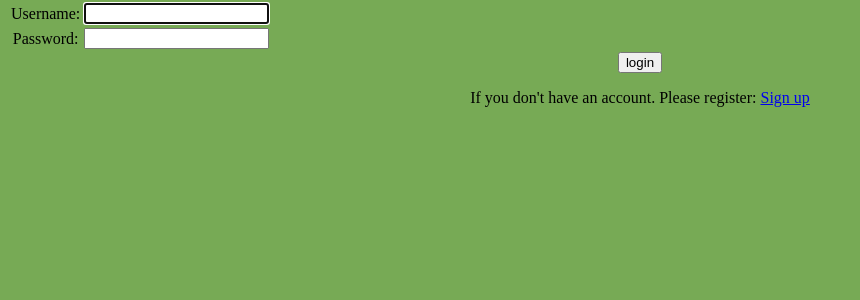
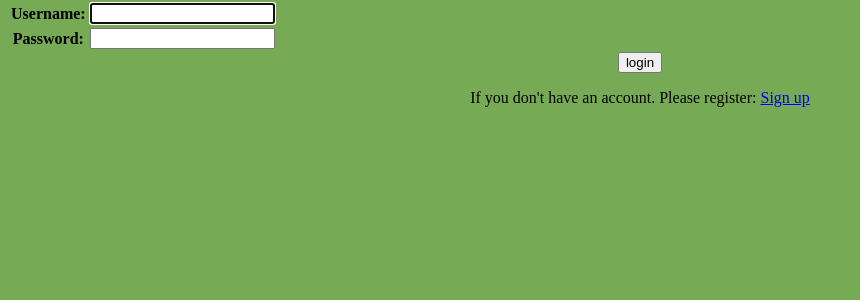
Before and after one commit to radik1999/planer, a Django app: page /accounts/login/ in a window 1280 px wide. Shown: the part 84-384 px from the top of the page, without its empty margins (0-860 px from the left). Run offline with Django 3.2, Linux system fonts and the light colour scheme; lists and menus that the app fills with data are empty.

Commit message:
add static files

```diff
--- a/authen/templates/registration/login.html
+++ b/authen/templates/registration/login.html
@@ -1,6 +1,13 @@
 {% extends 'main_template.html' %}
+{% load static %}
+
 
 {% block title %} Log in {% endblock %}
+
+{% block head %}
+<link rel="stylesheet" type="text/css" href="{% static 'authen/style_login.css' %}">
+{% endblock %}
+
 
 {% block body %}
 
@@ -16,14 +23,14 @@
 
     <form method="post" action="{% url 'login' %}">
     {% csrf_token %}
-        <table>
+        <table class="center">
           <tr>
-            <td>{{ form.username.label_tag }}</td>
-            <td>{{ form.username }}</td>
+            <th>{{ form.username.label_tag }}</th>
+            <th>{{ form.username }}</th>
           </tr>
           <tr>
-            <td>{{ form.password.label_tag }}</td>
-            <td>{{ form.password }}</td>
+            <th>{{ form.password.label_tag }}</th>
+            <th>{{ form.password }}</th>
           </tr>
         </table>
     <input type="submit" value="login" />
--- /dev/null
+++ b/dailyplan/static/dailyplan/dp_main.css
@@ -0,0 +1,16 @@
+nav a{
+    text-decoration: none;
+    text-align: center;
+    background-color: blue;
+    color: black;
+    padding: 10px 105px;
+    margin: 0px;
+    display: inline-block;
+}
+nav a:hover{
+    background-color: #000055;
+}
+body{
+    background-color: #77aa55;
+    text-align: center;
+}
--- a/dailyplan/templates/main_template.html
+++ b/dailyplan/templates/main_template.html
@@ -1,27 +1,11 @@
 <!DOCTYPE html>
+{% load static %}
 <html lang="en">
 <head>
     <meta charset="UTF-8">
     <title>{% block title %}{% endblock %}</title>
+    <link rel="stylesheet" type="text/css" href="{% static 'dailyplan/dp_main.css' %}">
     {% block head %} {% endblock %}
-    <style>
-        nav a{
-            text-decoration: none;
-            text-align: center;
-            background-color: blue;
-            color: black;
-            padding: 10px 105px;
-            margin: 0px;
-            display: inline-block;
-        }
-        nav a:hover{
-            background-color: #000055;
-        }
-        body{
-            background-color: #77aa55;
-            text-align: center;
-        }
-    </style>
 </head>
 <body>
 {% block nav %}
```
Also changed, not shown: dailyplan/static/dailyplan/style_week.css (added, +13 -0 lines), dailyplan/templates/dailyplan/week.html (+2 -16 lines), authen/static/authen/style_login.css (added).
